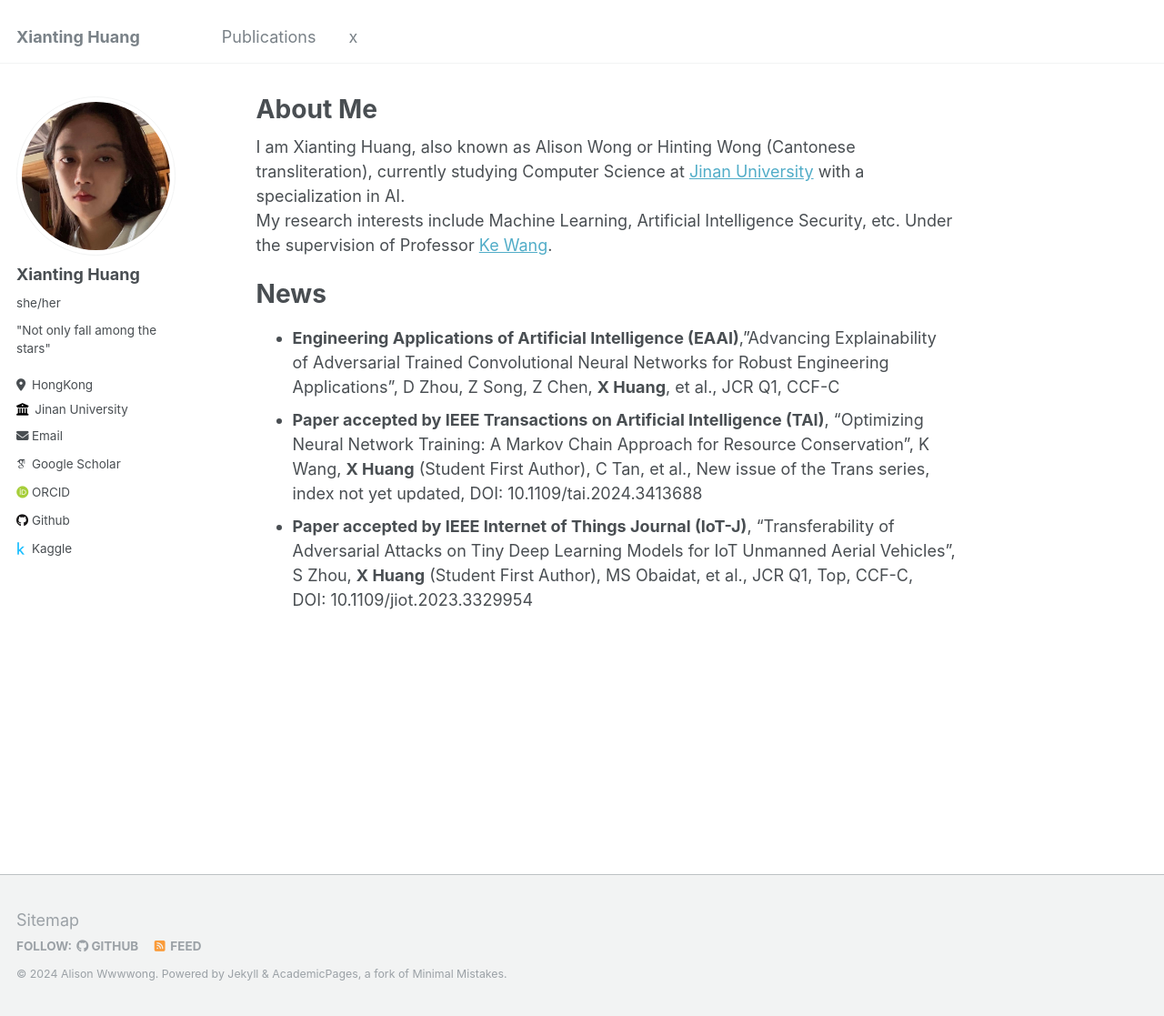
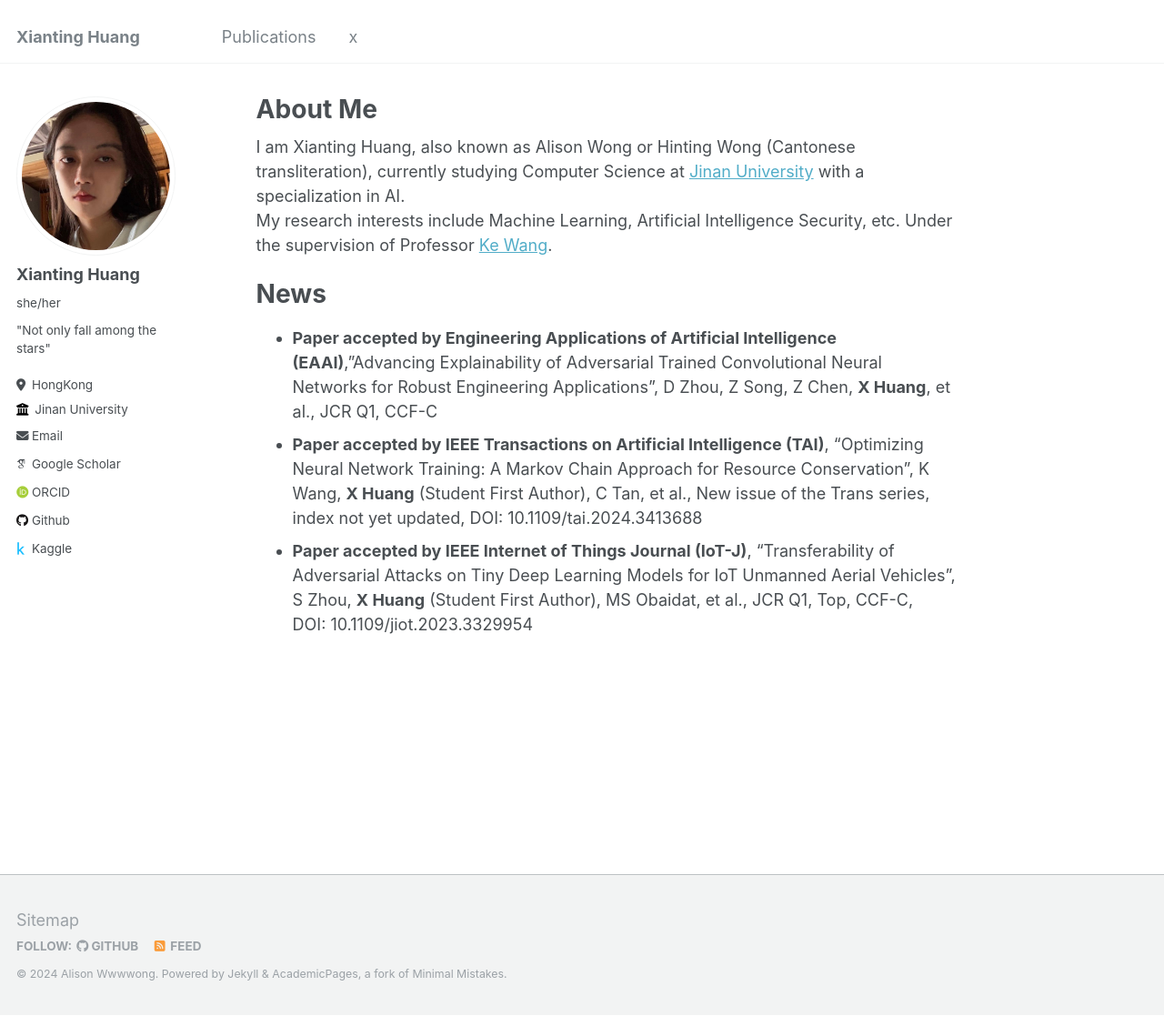
Before and after one commit to AlisonWWWong/my-academic-profile, a Jekyll site: the page built from _pages/about.md, in a window 1280 px wide and 1117 px high. Shown: the whole window at 91% size. Built offline with Jekyll 4.4.1, drawn with Linux system fonts in a browser that asks for light colours; some web fonts are replaced.

Commit message:
Update about.md

```diff
--- a/_pages/about.md
+++ b/_pages/about.md
@@ -15,6 +15,6 @@ My research interests include Machine Learning, Artificial Intelligence Security
 
 News
 ======
-* **Engineering Applications of Artificial Intelligence (EAAI)**,"Advancing Explainability of Adversarial Trained Convolutional Neural Networks for Robust Engineering Applications", D Zhou, Z Song, Z Chen, **X Huang**, et al., JCR Q1, CCF-C
+* **Paper accepted by Engineering Applications of Artificial Intelligence (EAAI)**,"Advancing Explainability of Adversarial Trained Convolutional Neural Networks for Robust Engineering Applications", D Zhou, Z Song, Z Chen, **X Huang**, et al., JCR Q1, CCF-C
 * **Paper accepted by IEEE Transactions on Artificial Intelligence (TAI)**, "Optimizing Neural Network Training: A Markov Chain Approach for Resource Conservation", K Wang, **X Huang** (Student First Author), C Tan, et al., New issue of the Trans series, index not yet updated, DOI: 10.1109/tai.2024.3413688
 * **Paper accepted by IEEE Internet of Things Journal (IoT-J)**, "Transferability of Adversarial Attacks on Tiny Deep Learning Models for IoT Unmanned Aerial Vehicles", S Zhou, **X Huang** (Student First Author), MS Obaidat, et al., JCR Q1, Top, CCF-C, DOI: 10.1109/jiot.2023.3329954
```
